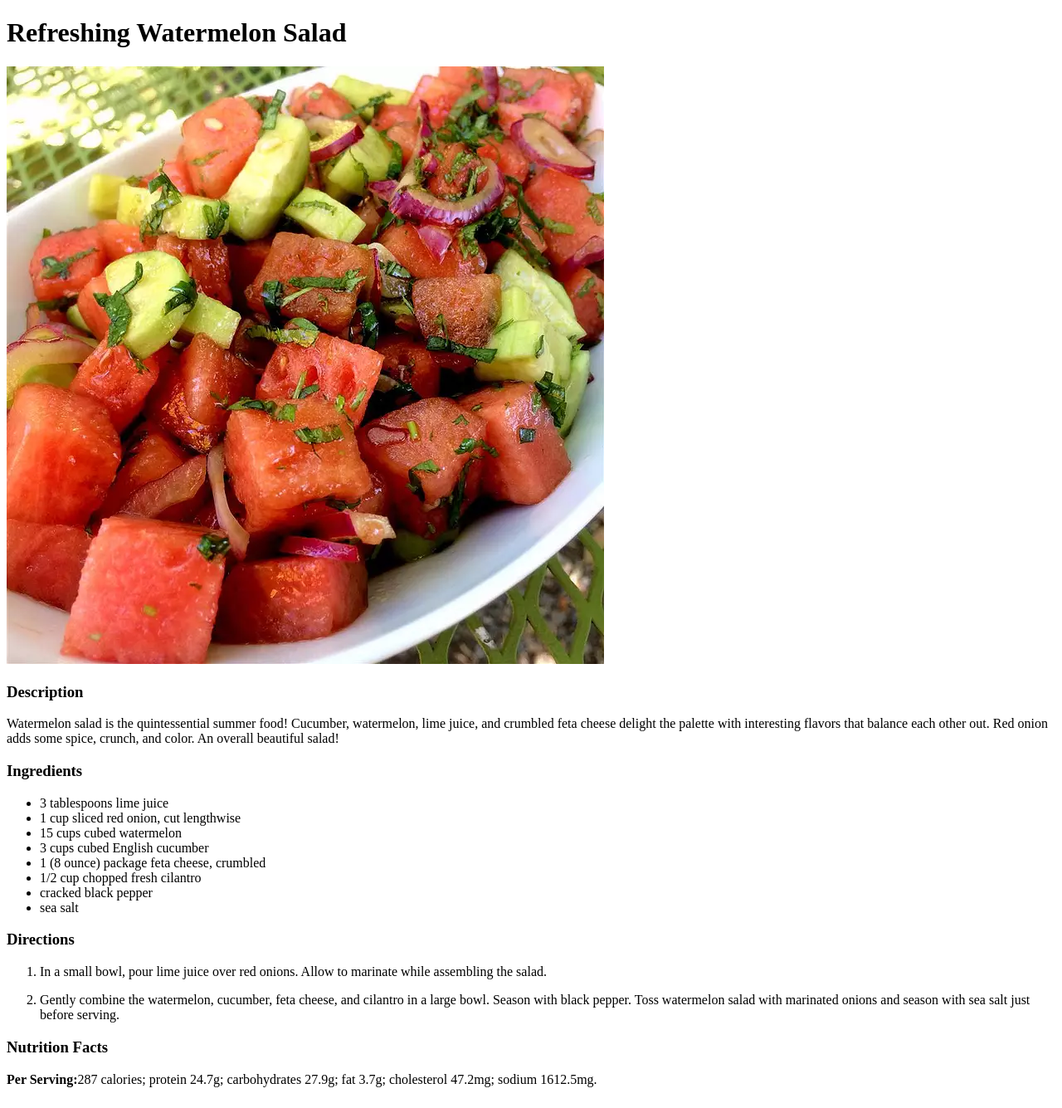
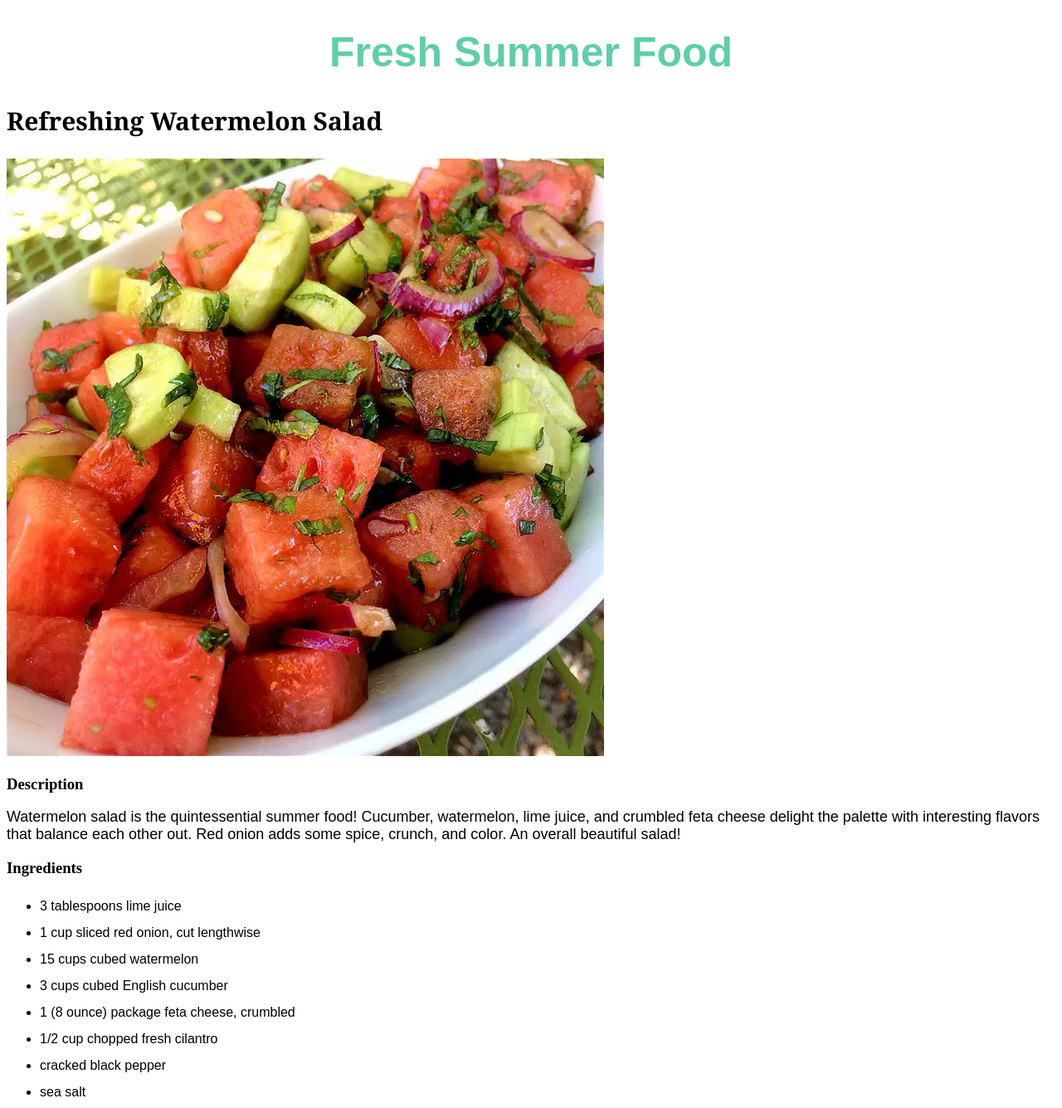
Before and after one commit to ethan-evans/odin-recipes, a plain HTML site: page recipes/watermelon.html in a window 1280 px wide. Shown: the top 1335 px of the page at 83% size. Drawn offline with Linux system fonts and the light colour scheme.

Commit message:
Used stylesheet to change font family, size, color, and spacing.

```diff
--- a/recipes/watermelon.html
+++ b/recipes/watermelon.html
@@ -4,20 +4,21 @@
     <meta charset="UTF-8">
     <meta http-equiv="X-UA-Compatible" content="IE=edge">
     <meta name="viewport" content="width=device-width, initial-scale=1.0">
+    <link rel="stylesheet" href="../styles/styles.css">
     <title>Refreshing Watermelon Salad</title>
 </head>
 <body>
-    <h1>Refreshing Watermelon Salad</h1>
-
-    <img src="../images/watermelon.jpeg" alt="Watermelon Salad">
+    <h1 class="website-title">Fresh Summer Food</h1>
+    <h2 class="recipe-title">Refreshing Watermelon Salad</h2>
+    <img id="watermelon" src="../images/watermelon.jpeg" alt="Watermelon Salad">
     <h3>Description</h3>
-    <p>Watermelon salad is the quintessential summer food!
+    <p class="para">Watermelon salad is the quintessential summer food!
         Cucumber, watermelon, lime juice, and crumbled
         feta cheese delight the palette with interesting flavors
         that balance each other out. Red onion adds some spice, crunch, and color.
         An overall beautiful salad!</p>
     <h3>Ingredients</h3>
-    <ul>
+    <ul class="list">
         <li>3 tablespoons lime juice</li>
         <li>1 cup sliced red onion, cut lengthwise</li>
         <li>15 cups cubed watermelon</li>
@@ -28,16 +29,16 @@
         <li>sea salt</li>
     </ul>
     <h3>Directions</h3>
-    <ol>
+    <ol class="list">
         <li>In a small bowl, pour lime juice over red onions.
             Allow to marinate while assembling the salad.</li>
-        <p><li>Gently combine the watermelon, cucumber, feta cheese,
+        <li>Gently combine the watermelon, cucumber, feta cheese,
             and cilantro in a large bowl. Season with black pepper.
             Toss watermelon salad with marinated onions and season
-            with sea salt just before serving.</li></p>
+            with sea salt just before serving.</li>
     </ol>
     <h3>Nutrition Facts</h3>
-    <p><strong>Per Serving:</strong>287 calories; protein 24.7g;
+    <p class="para"><strong>Per Serving: </strong>287 calories; protein 24.7g;
         carbohydrates 27.9g; fat 3.7g; cholesterol 47.2mg; sodium 1612.5mg.</p>
 </body>
 </html>
--- /dev/null
+++ b/styles/styles.css
@@ -0,0 +1,38 @@
+.website-title {
+    color: rgb(97, 205, 169);
+    font-family: "Apple Chancery", "Comic Sans", sans-serif;
+    font-size: 50px;
+    text-align: center;
+}
+
+.recipe-title {
+    color: black;
+    font-size: 30px;
+    font-family: Georgia, 'Times New Roman', Times, serif;
+}
+
+#main-image {
+    height: auto;
+    width: auto;
+}
+
+#watermelon {
+    height: auto;
+    width: auto;
+}
+
+#chicken {
+    height: auto;
+    width: auto;
+}
+
+.para {
+    font-size: 18px;
+    font-family: Arial, Helvetica, sans-serif;
+}
+
+
+.list {
+    font-family: Arial, Helvetica, sans-serif;
+    line-height: 200%;
+}
```
Also changed, not shown: index.html (+5 -5 lines), recipes/kabobs.html (+9 -7 lines), recipes/seabass.html (+8 -6 lines).
